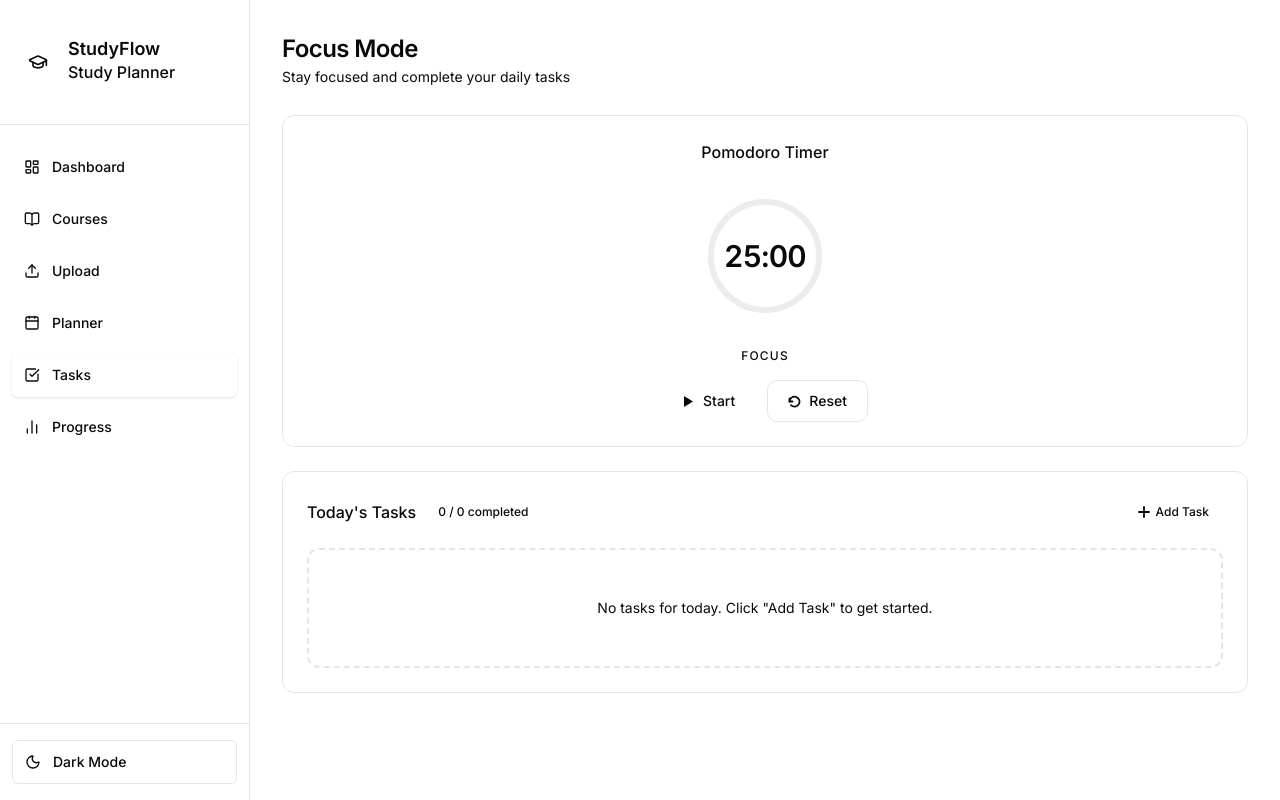
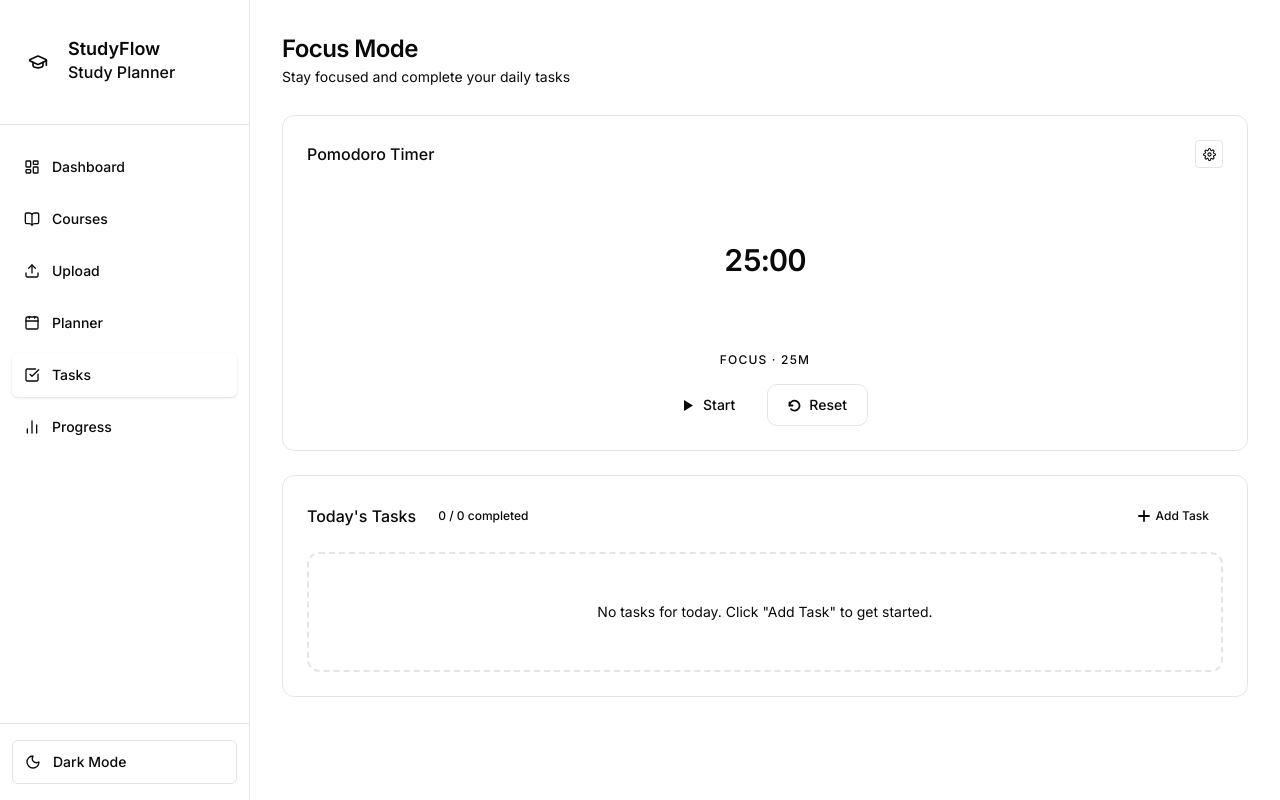
Before and after one commit to omar-z-z/StudyFlow, a Next.js app in the folder frontend/: page /tasks in a window 1280 px wide. Built offline with nearby package versions, Linux system fonts and the light colour scheme.

Commit message:
Enhance Pomodoro timer functionality: add settings for work and break durations, integrate session tracking, and improve UI components

```diff
--- /dev/null
+++ b/frontend/components/Tasks/PomodoroSettings.tsx
@@ -0,0 +1,140 @@
+interface PomodoroSettingsProps {
+  workMinutes: number;
+  breakMinutes: number;
+  onWorkChange: (value: number) => void;
+  onBreakChange: (value: number) => void;
+  onClose: () => void;
+}
+
+const WORK_PRESETS = [15, 25, 30, 45, 50];
+const BREAK_PRESETS = [5, 10, 15];
+
+const clamp = (val: number, min: number, max: number) =>
+  Math.max(min, Math.min(max, val));
+
+export const PomodoroSettings = ({
+  workMinutes,
+  breakMinutes,
+  onWorkChange,
+  onBreakChange,
+  onClose,
+}: PomodoroSettingsProps) => {
+  return (
+    <div className="mt-4 border-t border-border pt-4 animate-in fade-in slide-in-from-top-2 duration-200">
+      <div className="grid grid-cols-1 gap-4 lg:grid-cols-2">
+        {/* Focus Duration */}
+        <div className="rounded-lg border border-border/60 p-3">
+          <div className="mb-2 flex items-center justify-between">
+            <label className="text-xs font-medium uppercase tracking-widest text-muted-foreground">
+              Focus Duration
+            </label>
+            <span className="text-xs font-semibold tabular-nums text-foreground">
+              {workMinutes} min
+            </span>
+          </div>
+
+          <div className="mb-3 flex flex-wrap gap-1.5">
+            {WORK_PRESETS.map((val) => (
+              <button
+                key={val}
+                onClick={() => onWorkChange(val)}
+                className={`rounded border px-2.5 py-1 text-xs font-medium transition-all duration-150 cursor-pointer ${
+                  workMinutes === val
+                    ? "border-primary bg-primary text-primary-foreground"
+                    : "border-border bg-background text-muted-foreground hover:border-foreground hover:text-foreground"
+                }`}
+              >
+                {val}m
+              </button>
+            ))}
+          </div>
+
+          <div className="flex items-center gap-2">
+            <button
+              onClick={() => onWorkChange(clamp(workMinutes - 5, 5, 90))}
+              className="flex h-7 w-7 items-center justify-center rounded border border-border bg-background text-sm text-foreground transition-colors hover:bg-accent cursor-pointer"
+            >
+              −
+            </button>
+            <input
+              type="number"
+              min={5}
+              max={90}
+              value={workMinutes}
+              onChange={(e) =>
+                onWorkChange(clamp(Number(e.target.value) || 5, 5, 90))
+              }
+              className="h-7 flex-1 rounded border border-border bg-background text-center text-sm font-medium tabular-nums text-foreground focus:outline-none focus:ring-1 focus:ring-foreground"
+            />
+            <button
+              onClick={() => onWorkChange(clamp(workMinutes + 5, 5, 90))}
+              className="flex h-7 w-7 items-center justify-center rounded border border-border bg-background text-sm text-foreground transition-colors hover:bg-accent cursor-pointer"
+            >
+              +
+            </button>
+          </div>
+        </div>
+
+        {/* Break Duration */}
+        <div className="rounded-lg border border-border/60 p-3">
+          <div className="mb-2 flex items-center justify-between">
+            <label className="text-xs font-medium uppercase tracking-widest text-muted-foreground">
+              Break Duration
+            </label>
+            <span className="text-xs font-semibold tabular-nums text-foreground">
+              {breakMinutes} min
+            </span>
+          </div>
+
+          <div className="mb-3 flex flex-wrap gap-1.5">
+            {BREAK_PRESETS.map((val) => (
+              <button
+                key={val}
+                onClick={() => onBreakChange(val)}
+                className={`rounded border px-2.5 py-1 text-xs font-medium transition-all duration-150 cursor-pointer ${
+                  breakMinutes === val
+                    ? "border-[#22c55e] bg-[#22c55e] text-white"
+                    : "border-border bg-background text-muted-foreground hover:border-foreground hover:text-foreground"
+                }`}
+              >
+                {val}m
+              </button>
+            ))}
+          </div>
+
+          <div className="flex items-center gap-2">
+            <button
+              onClick={() => onBreakChange(clamp(breakMinutes - 1, 1, 30))}
+              className="flex h-7 w-7 items-center justify-center rounded border border-border bg-background text-sm text-foreground transition-colors hover:bg-accent cursor-pointer"
+            >
+              −
+            </button>
+            <input
+              type="number"
+              min={1}
+              max={30}
+              value={breakMinutes}
+              onChange={(e) =>
+                onBreakChange(clamp(Number(e.target.value) || 1, 1, 30))
+              }
+              className="h-7 flex-1 rounded border border-border bg-background text-center text-sm font-medium tabular-nums text-foreground focus:outline-none focus:ring-1 focus:ring-foreground"
+            />
+            <button
+              onClick={() => onBreakChange(clamp(breakMinutes + 1, 1, 30))}
+              className="flex h-7 w-7 items-center justify-center rounded border border-border bg-background text-sm text-foreground transition-colors hover:bg-accent cursor-pointer"
+            >
+              +
+            </button>
+          </div>
+        </div>
+      </div>
+
+      <button
+        onClick={onClose}
+        className="mt-4 w-full rounded border border-border py-1.5 text-xs font-medium text-muted-foreground transition-colors hover:bg-accent hover:text-foreground cursor-pointer"
+      >
+        Done
+      </button>
+    </div>
+  );
+};
--- a/frontend/components/Tasks/PomodoroTimer.tsx
+++ b/frontend/components/Tasks/PomodoroTimer.tsx
@@ -1,136 +1,110 @@
+"use client";
+
+import { useState } from "react";
 import { usePomodoro } from "@/hooks/usePomodoro";
+import { PomodoroSettings } from "./PomodoroSettings";
+import { PauseIcon, PlayIcon, ResetIcon } from "../basicComponents/icons";
 
-const CIRCUMFERENCE = 2 * Math.PI * 54; // r=54
+const CIRCUMFERENCE = 2 * Math.PI * 54;
+
+const GearIcon = () => (
+  <svg width="13" height="13" viewBox="0 0 24 24" fill="none"
+    stroke="currentColor" strokeWidth="2" strokeLinecap="round" strokeLinejoin="round">
+    <circle cx="12" cy="12" r="3" />
+    <path d="M19.4 15a1.65 1.65 0 0 0 .33 1.82l.06.06a2 2 0 0 1-2.83 2.83l-.06-.06a1.65 1.65 0 0 0-1.82-.33 1.65 1.65 0 0 0-1 1.51V21a2 2 0 0 1-4 0v-.09A1.65 1.65 0 0 0 9 19.4a1.65 1.65 0 0 0-1.82.33l-.06.06a2 2 0 0 1-2.83-2.83l.06-.06A1.65 1.65 0 0 0 4.68 15a1.65 1.65 0 0 0-1.51-1H3a2 2 0 0 1 0-4h.09A1.65 1.65 0 0 0 4.6 9a1.65 1.65 0 0 0-.33-1.82l-.06-.06a2 2 0 0 1 2.83-2.83l.06.06A1.65 1.65 0 0 0 9 4.68a1.65 1.65 0 0 0 1-1.51V3a2 2 0 0 1 4 0v.09a1.65 1.65 0 0 0 1 1.51 1.65 1.65 0 0 0 1.82-.33l.06-.06a2 2 0 0 1 2.83 2.83l-.06.06A1.65 1.65 0 0 0 19.4 9a1.65 1.65 0 0 0 1.51 1H21a2 2 0 0 1 0 4h-.09a1.65 1.65 0 0 0-1.51 1Z" />
+  </svg>
+);
 
 const PomodoroTimer = () => {
-  const { minutes, seconds, running, phase, progress, start, pause, reset } =
-    usePomodoro();
+  const [workMinutes, setWorkMinutes] = useState(25);
+  const [breakMinutes, setBreakMinutes] = useState(5);
+  const [showSettings, setShowSettings] = useState(false);
+
+  const { minutes, seconds, running, phase, progress, sessions, start, pause, reset } =
+    usePomodoro({ workMinutes, breakMinutes });
 
   const strokeDashoffset = CIRCUMFERENCE * (1 - progress);
+  const isWork = phase === "work";
 
   return (
-    <div className="bg-card border border-border rounded-xl p-6 mb-6">
-      <h2 className="text-base font-medium text-foreground text-center mb-5">
-        Pomodoro Timer
-      </h2>
+    <div className="bg-secondary border border-border rounded-xl p-6 mb-6">
 
-      {/* SVG ring + time display */}
+      {/* Header */}
+      <div className="flex items-center justify-between mb-5">
+        <h2 className="text-base font-medium text-foreground">
+          Pomodoro Timer
+        </h2>
+        <div className="flex items-center gap-2.5">
+          {sessions > 0 && (
+            <span className="text-xs tabular-nums text-muted-foreground">
+              {sessions} {sessions === 1 ? "session" : "sessions"}
+            </span>
+          )}
+          <button
+            onClick={() => setShowSettings((v) => !v)}
+            title="Adjust times"
+            className={`w-7 h-7 flex items-center justify-center rounded border cursor-pointer transition-all duration-150
+              ${showSettings
+                ? "bg-foreground text-background border-foreground"
+                : "bg-transparent text-muted-foreground border-border hover:text-foreground hover:border-foreground"
+              }`}
+          >
+            <GearIcon />
+          </button>
+        </div>
+      </div>
+
+      {/* Ring + time */}
       <div className="flex justify-center mb-5">
         <div className="relative w-36 h-36 flex items-center justify-center">
-          <svg
-            className="absolute inset-0 -rotate-90"
-            width="144"
-            height="144"
-            viewBox="0 0 144 144"
-          >
-            {/* Track */}
-            <circle
-              cx="72"
-              cy="72"
-              r="54"
-              fill="none"
-              stroke="var(--muted)"
-              strokeWidth="6"
-            />
-            {/* Progress */}
-            <circle
-              cx="72"
-              cy="72"
-              r="54"
-              fill="none"
-              stroke={phase === "work" ? "var(--foreground)" : "#22c55e"}
-              strokeWidth="6"
-              strokeLinecap="round"
+          <svg className="absolute inset-0 -rotate-90" width="144" height="144" viewBox="0 0 144 144">
+            <circle cx="72" cy="72" r="54" fill="none"
+              stroke="var(--background)" strokeWidth="6" />
+            <circle cx="72" cy="72" r="54" fill="none"
+              stroke={isWork ? "var(--foreground)" : "#22c55e"}
+              strokeWidth="6" strokeLinecap="round"
               strokeDasharray={CIRCUMFERENCE}
               strokeDashoffset={strokeDashoffset}
               className="transition-all duration-1000 ease-linear"
             />
           </svg>
-          {/* Time */}
           <span className="text-3xl font-semibold tabular-nums text-foreground tracking-tight">
             {minutes}:{seconds}
           </span>
         </div>
       </div>
 
-      {/* Phase label */}
       <p className="text-center text-xs font-medium text-muted-foreground uppercase tracking-widest mb-4">
-        {phase === "work" ? "Focus" : "Short Break"}
+        {isWork ? `Focus · ${workMinutes}m` : `Short Break · ${breakMinutes}m`}
       </p>
 
-      {/* Controls */}
       <div className="flex justify-center gap-3">
         <button
           onClick={running ? pause : start}
           className="flex items-center gap-2 px-5 py-2.5 bg-primary text-primary-foreground text-sm font-medium rounded-(--radius) border-none cursor-pointer transition-all duration-150 hover:opacity-90 hover:-translate-y-px active:translate-y-0"
         >
-          {running ? (
-            <>
-              <PauseIcon />
-              Pause
-            </>
-          ) : (
-            <>
-              <PlayIcon />
-              Start
-            </>
-          )}
+          {running ? <><PauseIcon />Pause</> : <><PlayIcon />Start</>}
         </button>
-
         <button
           onClick={reset}
           className="flex items-center gap-2 px-5 py-2.5 bg-background text-foreground text-sm font-medium rounded-(--radius) border border-border cursor-pointer transition-all duration-150 hover:bg-accent hover:-translate-y-px active:translate-y-0"
         >
-          <ResetIcon />
-          Reset
+          <ResetIcon />Reset
         </button>
       </div>
+
+      {/* Settings panel */}
+      {showSettings && (
+        <PomodoroSettings
+          workMinutes={workMinutes}
+          breakMinutes={breakMinutes}
+          onWorkChange={setWorkMinutes}
+          onBreakChange={setBreakMinutes}
+          onClose={() => setShowSettings(false)}
+        />
+      )}
     </div>
   );
 };
 
-/* ── Inline icon components ── */
-
-const PlayIcon = () => (
-  <svg
-    width="13"
-    height="13"
-    viewBox="0 0 13 13"
-    fill="currentColor"
-    aria-hidden="true"
-  >
-    <polygon points="2,1 11,6.5 2,12" />
-  </svg>
-);
-
-const PauseIcon = () => (
-  <svg
-    width="13"
-    height="13"
-    viewBox="0 0 13 13"
-    fill="currentColor"
-    aria-hidden="true"
-  >
-    <rect x="2" y="1" width="3.5" height="11" rx="1" />
-    <rect x="7.5" y="1" width="3.5" height="11" rx="1" />
-  </svg>
-);
-
-const ResetIcon = () => (
-  <svg
-    width="13"
-    height="13"
-    viewBox="0 0 13 13"
-    fill="none"
-    stroke="currentColor"
-    strokeWidth="1.8"
-    strokeLinecap="round"
-    strokeLinejoin="round"
-    aria-hidden="true"
-  >
-    <path d="M1.5 6.5A5 5 0 1 1 3 10.2" />
-    <polyline points="1.5,3.5 1.5,6.5 4.5,6.5" />
-  </svg>
-);
-
 export default PomodoroTimer;
--- a/frontend/hooks/usePomodoro.ts
+++ b/frontend/hooks/usePomodoro.ts
@@ -16,6 +16,7 @@ export function usePomodoro({
   const [phase, setPhase] = useState<Phase>("work");
   const [secondsLeft, setSecondsLeft] = useState(workMinutes * 60);
   const [running, setRunning] = useState(false);
+  const [sessions, setSessions] = useState(0);
   const intervalRef = useRef<ReturnType<typeof setInterval> | null>(null);
 
   const totalSeconds = phase === "work" ? workMinutes * 60 : breakMinutes * 60;
@@ -39,6 +40,7 @@ export function usePomodoro({
           clearTimer();
           setRunning(false);
           const nextPhase = phase === "work" ? "break" : "work";
+          if (phase === "work") setSessions((s) => s + 1);
           setPhase(nextPhase);
           return nextPhase === "work" ? workMinutes * 60 : breakMinutes * 60;
         }
@@ -48,15 +50,43 @@ export function usePomodoro({
     return clearTimer;
   }, [running, phase, workMinutes, breakMinutes, clearTimer]);
 
-  const start = () => setRunning(true);
-  const pause = () => setRunning(false);
-
-  const reset = () => {
+  // Reset timer when durations change externally
+  useEffect(() => {
     clearTimer();
     setRunning(false);
     setPhase("work");
     setSecondsLeft(workMinutes * 60);
+  }, [workMinutes, breakMinutes, clearTimer]);
+
+  const start = () => setRunning(true);
+  const pause = () => setRunning(false);
+
+  const reset = useCallback(() => {
+    clearTimer();
+    setRunning(false);
+    setPhase("work");
+    setSecondsLeft(workMinutes * 60);
+  }, [clearTimer, workMinutes]);
+
+  const skipPhase = useCallback(() => {
+    clearTimer();
+    setRunning(false);
+    const nextPhase = phase === "work" ? "break" : "work";
+    if (phase === "work") setSessions((s) => s + 1);
+    setPhase(nextPhase);
+    setSecondsLeft(nextPhase === "work" ? workMinutes * 60 : breakMinutes * 60);
+  }, [clearTimer, phase, workMinutes, breakMinutes]);
+
+  return {
+    minutes,
+    seconds,
+    running,
+    phase,
+    progress,
+    sessions,
+    start,
+    pause,
+    reset,
+    skipPhase,
   };
-
-  return { minutes, seconds, running, phase, progress, start, pause, reset };
 }
```
Also changed, not shown: frontend/components/Tasks/TaskList.tsx (+1 -17 lines), frontend/components/Tasks/TasksTaskCard.tsx (+3 -18 lines), frontend/components/basicComponents/icons.tsx (+75 -2 lines).
